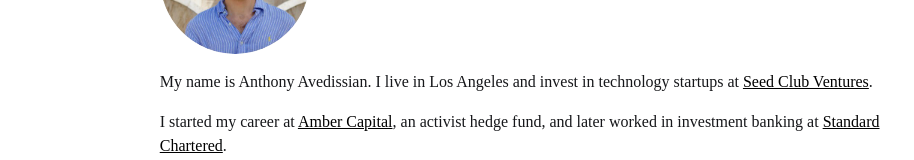
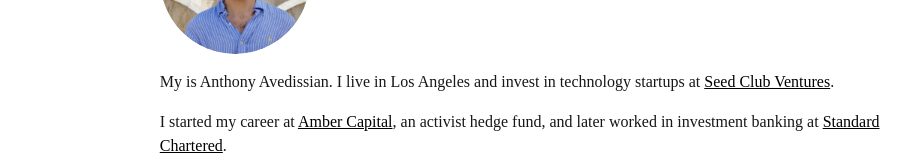
Before and after one commit to aavedissian/avedissian, a Next.js app: page / in a window 1280 px wide. Shown: the part 216-376 px from the top of the page, without its empty margins (193-1107 px from the left). Built offline with nearby package versions, Linux system fonts and the light colour scheme.

Commit message:
deleted the word "name"

```diff
--- a/pages/index.js
+++ b/pages/index.js
@@ -7,7 +7,7 @@ export default function Home() {
         <div className='flex flex-col gap-4'>
           <h2 className='font-bold text-4xl'>About</h2>
           <Image src='/aa.jpg' width={150} height={150} alt='author' className='rounded-full' />
-          <p>My name is Anthony Avedissian. I live in Los Angeles and invest in technology startups at <a target='_blank' href="https://seedclub.ventures/">Seed Club Ventures</a>.</p>
+          <p>My is Anthony Avedissian. I live in Los Angeles and invest in technology startups at <a target='_blank' href="https://seedclub.ventures/">Seed Club Ventures</a>.</p>
           <p>I started my career at <a target='_blank' href="https://www.ambercapital.com/">Amber Capital</a>, an activist hedge fund, and later worked in investment banking at <a target='_blank' href="https://www.sc.com/en/">Standard Chartered</a>.</p>
           <p>I grew up in London, regularly traveling to Istanbul and Yerevan, and have lived in 10+ cities, including Miami, Lisbon, Shanghai, Beirut, Phuket, Dubai, and Barcelona.</p>
           <p>Outside of work and travel, I enjoy reading, cooking, running, swimming, skiing, hiking, and training Muay Thai.</p>
```
